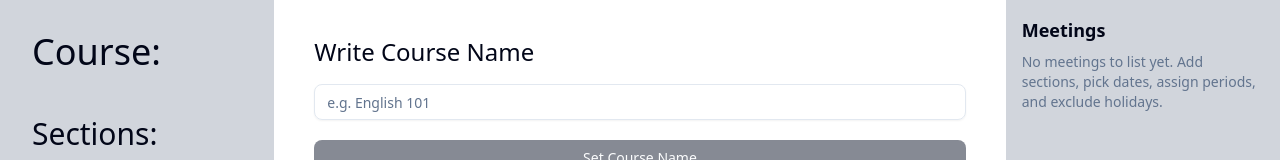
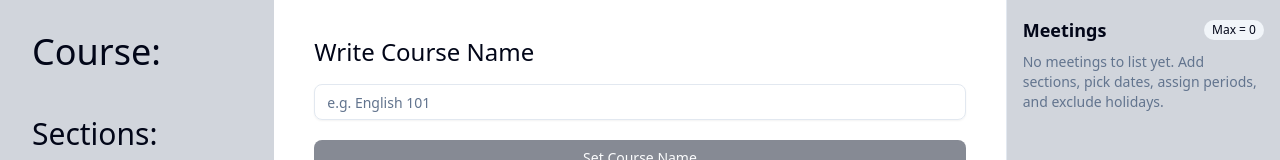
Before and after one commit to jihanv/class-scheduler, a Next.js app: page / in a window 1280 px wide. Shown: the top 160 px of the page. Built offline with nearby package versions, Linux system fonts and the light colour scheme.

Commit message:
show per-section counts and Max = N badge

```diff
--- a/components/new/meeting-list.tsx
+++ b/components/new/meeting-list.tsx
@@ -4,14 +4,12 @@ import React, { useMemo } from "react";
 import { useScheduleStore } from "@/stores/scheduleStore";
 import { PERIODS } from "@/lib/constants";
 
-/** Map a JS Date to your weekday keys ("Mon" | ... | "Sat") */
 function dayKeyFromDate(d: Date): "Mon" | "Tue" | "Wed" | "Thu" | "Fri" | "Sat" {
     const day = d.getDay(); // 0=Sun..6=Sat
     const KEYS = ["Mon", "Tue", "Wed", "Thu", "Fri", "Sat"] as const;
-    if (day === 0) return "Mon"; // we never schedule Sundays; safe fallback
+    if (day === 0) return "Mon"; // never scheduling Sundays here; safe fallback
     return KEYS[day - 1];
 }
-
 function sameDay(a: Date, b: Date) {
     return a.getFullYear() === b.getFullYear()
         && a.getMonth() === b.getMonth()
@@ -24,49 +22,63 @@ function isHoliday(d: Date, holidays: Date[]) {
 export default function MeetingList() {
     const { startDate, endDate, schedule, sections, holidays } = useScheduleStore();
 
-    // Compute max number of meetings across all sections
-    const maxMeetings = useMemo(() => {
-        if (!startDate || !endDate || sections.length === 0) return 0;
+    const { perSectionCounts, maxMeetings } = useMemo(() => {
+        if (!startDate || !endDate || sections.length === 0) {
+            return { perSectionCounts: new Map<string, number>(), maxMeetings: 0 };
+        }
 
-        // Running counts per section
-        const perSection = new Map<string, number>(sections.map((s) => [s, 0]));
+        // init counts
+        const counts = new Map<string, number>(sections.map((s) => [s, 0]));
 
-        // Walk day-by-day, Mon..Sat only, skipping holidays
+        // walk the date range (skip Sundays + holidays)
         const cur = new Date(startDate);
         const end = new Date(endDate);
+
         while (cur <= end) {
-            if (cur.getDay() !== 0) { // skip Sundays
-                if (!isHoliday(cur, holidays)) {
-                    const dayKey = dayKeyFromDate(cur);
-                    for (const p of PERIODS) {
-                        const assigned = schedule[dayKey]?.[p];
-                        if (assigned) {
-                            // increment the counter for the assigned section
-                            perSection.set(assigned, (perSection.get(assigned) ?? 0) + 1);
-                        }
-                    }
+            if (cur.getDay() !== 0 && !isHoliday(cur, holidays)) {
+                const dayKey = dayKeyFromDate(cur);
+                for (const p of PERIODS) {
+                    const assigned = schedule[dayKey]?.[p];
+                    if (assigned) counts.set(assigned, (counts.get(assigned) ?? 0) + 1);
                 }
             }
             cur.setDate(cur.getDate() + 1);
         }
 
-        // Find the maximum count among sections
         let max = 0;
-        for (const [, count] of perSection) {
-            if (count > max) max = count;
-        }
-        return max;
+        for (const [, n] of counts) if (n > max) max = n;
+
+        return { perSectionCounts: counts, maxMeetings: max };
     }, [startDate, endDate, schedule, sections, holidays]);
 
-    // Build [1..N]
     const items = useMemo(
         () => Array.from({ length: maxMeetings }, (_, i) => i + 1),
         [maxMeetings]
     );
 
     return (
-        <aside className="bg-gray-300 h-dvh p-4">
-            <h2 className="text-lg font-semibold mb-2">Meetings</h2>
+        <div className="p-4 border-l bg-gray-300 h-full">
+            <div className="flex items-center justify-between mb-2">
+                <h2 className="text-lg font-semibold">Meetings</h2>
+                <span className="text-xs px-2 py-0.5 rounded-full bg-muted">
+                    Max = {maxMeetings}
+                </span>
+            </div>
+
+            {/* Per-section summary */}
+            {/* Per-section summary (one per line) */}
+            {sections.length > 0 && (
+                <ul className="mb-3 space-y-1 text-sm text-rose-950 font-bold">
+                    {sections.map((s) => {
+                        const n = perSectionCounts.get(s) ?? 0;
+                        return (
+                            <div key={s}>
+                                {s}: {n} {n === 1 ? "Meeting" : "Meetings"}
+                            </div>
+                        );
+                    })}
+                </ul>
+            )}
 
             {maxMeetings === 0 ? (
                 <p className="text-sm text-muted-foreground">
@@ -79,6 +91,6 @@ export default function MeetingList() {
                     ))}
                 </ul>
             )}
-        </aside>
+        </div>
     );
 }
```
